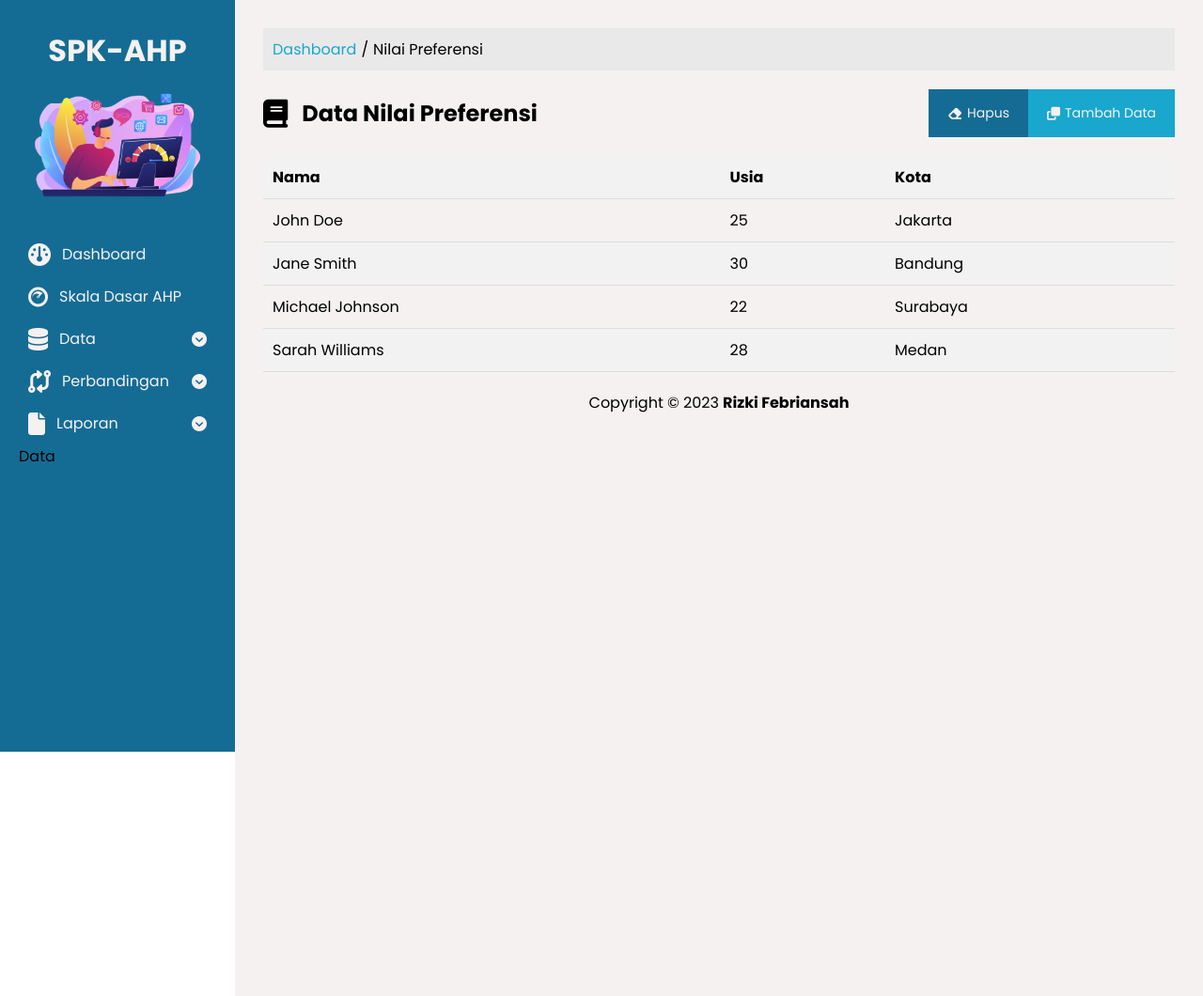
After one commit to rizkyfbrnsyh88/aplikasi-spk-ahp, a PHP site: page /views/nilai-preferensi.php in a window 1280 px wide. The commit adds this page. Shown: the whole page at 94% size. Run offline with PHP 8.4, Linux system fonts and the light colour scheme.

Commit message:
Tambah File

```diff
--- a/assets/css/index.css
+++ b/assets/css/index.css
@@ -28,6 +28,7 @@ body{
     position: absolute;
     z-index: -1;
     bottom: 0;
+    opacity: .8;
 }
 
 /* Navbar */
--- a/assets/css/login.css
+++ b/assets/css/login.css
@@ -45,14 +45,16 @@ body{
 
 .container-login .kotak-login{
     border-radius: 30px;
-    width: 300px;
+    width: 400px;
     height: 400px;
     overflow: hidden;
-    border: 2px solid #000;
+    background-color: var(--colorbg);
+    box-shadow: 2px 2px 10px #000;
 }
 
 .container-login .kotak-login .judul{
     text-align: center;
+    color: var(--colortitle);
     padding: 50px;
 }
 
--- /dev/null
+++ b/assets/css/main-content.css
@@ -0,0 +1,130 @@
+:root{
+    --colorbg: rgb(246, 241, 241);
+    --colortitle: rgb(25, 167, 206);
+    --colortext: rgb(0, 0, 0);
+    --secondcolor: rgb(20, 108, 148);
+    --borderset: 1px solid black;
+}
+
+.main-content{
+    display: flex;
+    flex-direction: column;
+    flex-grow: 1;
+    background-color: var(--colorbg);
+    margin-left: 250px;
+}
+
+.content{
+    margin: 30px;
+    box-sizing: border-box;
+    height: 1000px;
+}
+
+/* Dashboard */
+.main-content .content .header{
+    padding: 50px;
+    box-sizing: border-box;
+    background-color: rgb(233, 233, 233);
+}
+
+.main-content .content .header h1{
+    font-size: 60px;
+}
+
+/* Nilai Preferensi */
+.main-content .content .navigasi{
+    display: flex;
+    flex-direction: row;
+    align-items: center;
+    padding: 10px;
+    background-color: rgb(233, 233, 233);
+}
+
+.main-content .content .navigasi a{
+    color: var(--colortitle);
+    margin-right: 5px;
+}
+
+.main-content .content .navigasi span{
+    margin-right: 5px;
+}
+
+.main-content .content .judul-content{
+    display: flex;
+    justify-content: space-between;
+    align-items: center;
+    margin-top: 20px;
+}
+
+.main-content .content .text-judul{
+    display: flex;
+    align-items: center;
+    gap: 15px;
+}
+
+.main-content .content .text-judul .icon{
+    font-size: 30px;
+}
+
+.main-content .content .btn-judul{
+    display: flex;
+    align-items: center;
+}
+
+.main-content .content .btn-judul .btn-hapus button{
+    outline: none;
+    border: none;
+    background-color: var(--secondcolor);
+    padding: 15px 20px;
+    cursor: pointer;
+    color: var(--colorbg);
+    font-size: 14px;
+    display: flex;
+    align-items: center;
+    gap: 5px;
+}
+
+.main-content .content .btn-judul .btn-tambah button{
+    outline: none;
+    border: none;
+    background-color: var(--colortitle);
+    padding: 15px 20px;
+    cursor: pointer;
+    color: var(--colorbg);
+    font-size: 14px;
+    display: flex;
+    align-items: center;
+    gap: 5px;
+
+}
+
+.main-content .content .btn-judul button:hover{
+    background-color: red;
+    transition: all ease-in .1s;
+}
+
+table {
+    width: 100%;
+    border-collapse: collapse;
+    margin-top: 20px;
+  }
+  th, td {
+    padding: 10px;
+    text-align: left;
+    border-bottom: 1px solid #ddd;
+  }
+  th {
+    background-color: #f2f2f2;
+  }
+  tr:nth-child(even) {
+    background-color: #f2f2f2;
+  }
+
+
+
+/* footer */
+.footer{
+    box-sizing: border-box;
+    margin: 20px;
+    text-align: center;
+}
--- /dev/null
+++ b/assets/css/sidebar.css
@@ -0,0 +1,105 @@
+@import url('https://fonts.googleapis.com/css2?family=Poppins:wght@400;500;600;700;800&display=swap');
+
+:root{
+    --colorbg: rgb(246, 241, 241);
+    --colortitle: rgb(25, 167, 206);
+    --colortext: rgb(0, 0, 0);
+    --secondcolor: rgb(20, 108, 148);
+    --borderset: 1px solid black;
+}
+
+*{
+    margin: 0;
+    padding: 0;
+    text-decoration: none;
+    box-sizing: border-box;
+    font-family: "Poppins", sans-serif;
+}
+
+.container{
+    display: flex;
+    justify-content: flex-start;
+}
+
+.sidebar{
+    width: 250px;
+    display: flex;
+    flex-direction: column;
+    justify-content: flex-start;
+    position: fixed;
+    top: 0;
+    left: 0;
+    bottom: 0;
+    background-color: var(--secondcolor);
+    box-sizing: border-box;
+}
+
+.sidebar .header{
+    display: flex;
+    justify-content: flex-start;
+    align-items: center;
+    flex-direction: column;
+    margin: 20px;
+    box-sizing: border-box;
+}
+
+.sidebar .header .judul{
+    color: var(--colorbg);
+    margin: 10px;
+}
+
+.sidebar .header .img-header img{
+    width: 200px;
+}
+
+.sidebar .menus{
+    display: flex;
+    flex-direction: column;
+    justify-content: flex-start;
+    margin: 0 20px 20px 20px;
+}
+
+.sidebar .menus .item-menu a{
+    display: flex;
+    align-items: center;
+    flex-direction: row;
+    color: var(--colorbg);
+    padding: 10px;
+    border-radius: 10px;
+    position: relative;
+}
+
+.sidebar .menus .item-menu .icon{
+    font-size: 24px;
+    margin-right: 12px;
+    color: var(--colorbg);
+}
+
+.sidebar .menus .item-menu .icon-dropdown{
+    color: var(--colorbg);
+    position: absolute;
+    right: 0;
+    margin-right: 10px;
+}
+
+.sidebar .menus .item-menu a:hover{
+    transition: all ease-in .3s;
+    background-color: var(--colortitle);
+}
+
+.sidebar .menus .item-menu a:hover .icon-dropdown{
+    transform: rotate(-180deg);
+    transition: all ease-in .3s;
+}
+
+/* dropdown */
+.sidebar .menus .dropdown{
+    display: flex;
+    flex-direction: column;
+}
+
+.sidebar .menus .dropdown .dropdown-menu{
+    display: none;
+    flex-direction: column;
+    margin-left: 10px;
+}
--- /dev/null
+++ b/includes/footer.inc.php
@@ -0,0 +1,10 @@
+<div class="footer">
+    <p>Copyright &copy; 2023 <strong>Rizki Febriansah</strong></p>
+</div>
+</div>
+</div>
+</div>
+
+</body>
+
+</html>
--- /dev/null
+++ b/includes/sidebar.inc.php
@@ -0,0 +1,86 @@
+<!DOCTYPE html>
+<html lang="en">
+
+<head>
+    <meta charset="UTF-8">
+    <meta name="viewport" content="width=device-width, initial-scale=1.0">
+    <title>SPK | Analitycal Hierarchy Process</title>
+    <link rel="stylesheet" href="../assets/css/sidebar.css">
+    <link rel="stylesheet" href="../assets/css/main-content.css">
+    <link rel="stylesheet" href="https://cdnjs.cloudflare.com/ajax/libs/font-awesome/6.4.2/css/all.min.css">
+</head>
+
+<body>
+    <div class="container">
+        <div class="sidebar">
+            <div class="header">
+                <div class="judul">
+                    <h1>SPK-AHP</h1>
+                </div>
+                <div class="img-header">
+                    <img src="../assets/images/img-header.png" alt="image-header">
+                </div>
+            </div>
+            <div class="menus">
+                <div class="item-menu">
+                    <a href="../views/dashboard.php">
+                        <i class="fa-solid fa-gauge icon"></i>
+                        <span>Dashboard</span>
+                    </a>
+                </div>
+                <div class="item-menu">
+                    <a href="../views/nilai-preferensi.php">
+                        <i class="fa-brands fa-cloudscale icon"></i>
+                        <span>Skala Dasar AHP</span>
+                    </a>
+                </div>
+                <div class="dropdown">
+                    <div class="item-menu">
+                        <a href="">
+                            <i class="fa-solid fa-database icon"></i>
+                            <span>Data</span>
+                            <i class="fa-solid fa-circle-chevron-down icon-dropdown"></i>
+                        </a>
+                    </div>
+                    <div class="dropdown-menu">
+                        <a href="">Alternatif</a>
+                        <a href="">Kriteria</a>
+                        <a href="">Nilai Awal</a>
+                    </div>
+                </div>
+                <div class="dropdown">
+                    <div class="item-menu">
+                        <a href="">
+                            <i class="fa-solid fa-code-compare icon"></i>
+                            <span>Perbandingan</span>
+                            <i class="fa-solid fa-circle-chevron-down icon-dropdown"></i>
+                        </a>
+                    </div>
+                    <div class="dropdown-menu">
+                        <a href="">Perbandingan Kriteria</a>
+                        <a href="">Perbandingan Alternatif</a>
+                    </div>
+                </div>
+                <div class="dropdown">
+                    <div class="item-menu">
+                        <a href="">
+                            <i class="fa-solid fa-file icon"></i>
+                            <span>Laporan</span>
+                            <i class="fa-solid fa-circle-chevron-down icon-dropdown"></i>
+                        </a>
+                    </div>
+                    <div class="dropdown-menu">
+                        <a href="">Hasil Akhir</a>
+                        <a href="">Rangking</a>
+                    </div>
+                </div>
+                <div class="dropdown">
+                    <span class="btn-dropdown">Data</span>
+                    <div class="dropdown-menu">
+                        <a href="">Profile</a>
+                        <a href="">Kelola User</a>
+                        <a href="">Logout</a>
+                    </div>
+                </div>
+            </div>
+        </div>
--- /dev/null
+++ b/views/nilai-preferensi.php
@@ -0,0 +1,67 @@
+<?php
+include '../includes/sidebar.inc.php';
+?>
+
+<div class="main-content">
+    <div class="content">
+        <div class="navigasi">
+            <a href="dashboard.php">Dashboard</a>
+            <span>/</span>
+            <span>Nilai Preferensi</span>
+        </div>
+        <div class="judul-content">
+            <div class="text-judul">
+                <i class="fa-solid fa-book icon"></i>
+                <h2>Data Nilai Preferensi</h2>
+            </div>
+            <div class="btn-judul">
+                <div class="btn-hapus">
+                    <button type="submit" name="hapus-contengan">
+                        <i class="fa-solid fa-eraser"></i><span>Hapus</span>
+                    </button>
+                </div>
+                <div class="btn-tambah">
+                    <button type="submit" name="hapus-contengan">
+                        <i class="fa-solid fa-clone"></i><span>Tambah Data</span>
+                    </button>
+                </div>
+            </div>
+        </div>
+        <div class="tabel">
+            <table>
+                <thead>
+                    <tr>
+                        <th>Nama</th>
+                        <th>Usia</th>
+                        <th>Kota</th>
+                    </tr>
+                </thead>
+                <tbody>
+                    <tr>
+                        <td>John Doe</td>
+                        <td>25</td>
+                        <td>Jakarta</td>
+                    </tr>
+                    <tr>
+                        <td>Jane Smith</td>
+                        <td>30</td>
+                        <td>Bandung</td>
+                    </tr>
+                    <tr>
+                        <td>Michael Johnson</td>
+                        <td>22</td>
+                        <td>Surabaya</td>
+                    </tr>
+                    <tr>
+                        <td>Sarah Williams</td>
+                        <td>28</td>
+                        <td>Medan</td>
+                    </tr>
+                </tbody>
+            </table>
+        </div>
+
+
+        <?php
+        include '../includes/footer.inc.php';
+        ?>
```
Also changed, not shown: assets/css/header.css (deleted, +0 -23 lines), assets/js/script.js (+18 -0 lines), includes/header.inc.php (deleted, +0 -35 lines), views/dashboard.php (+15 -0 lines), assets/images/dashboard.svg (added), assets/images/img-header.png (added).
